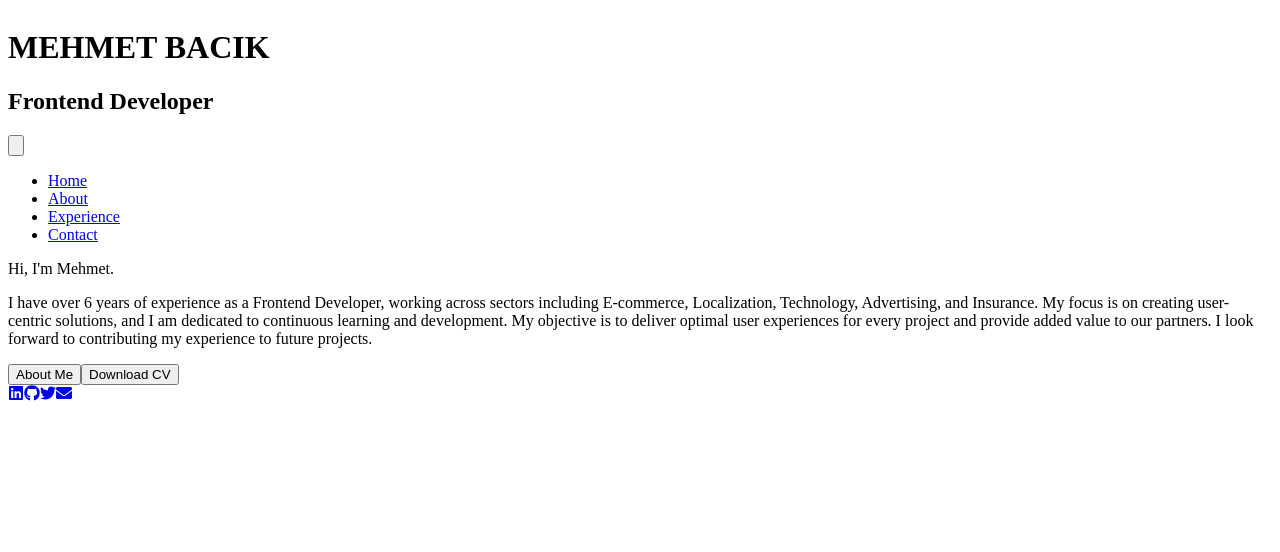
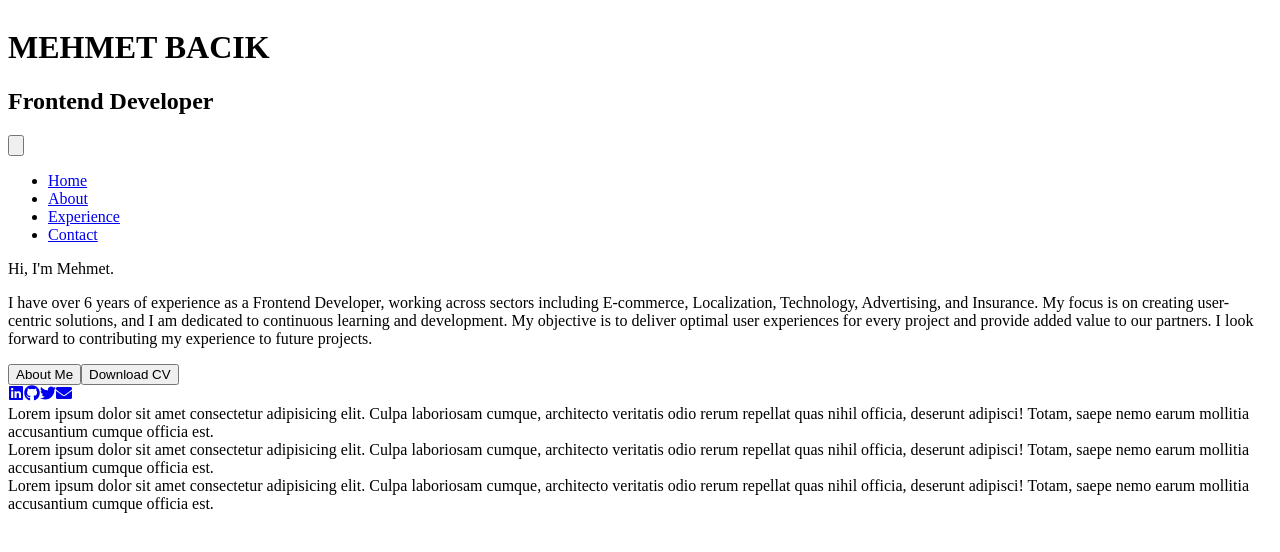
Before and after one commit to mehmetbacik/mehmetbacik.com, a Next.js app: page /home in a window 1280 px wide. Shown: the top 552 px of the page. Built offline with nearby package versions, Linux system fonts and the light colour scheme.

Commit message:
Update
Updated for Home Components and Footer Component.

```diff
--- a/src/app/about/page.tsx
+++ b/src/app/about/page.tsx
@@ -1,11 +1,13 @@
+import Header from "../../components/Header/Header";
+import Footer from "../../components/Footer/Footer";
 import About from "./components/About";
-import Header from "../../components/Header/Header";
 
 export default function Page() {
   return (
     <div>
       <Header />
       <About />
+      <Footer />
     </div>
   );
 }
--- a/src/app/contact/page.tsx
+++ b/src/app/contact/page.tsx
@@ -1,11 +1,13 @@
+import Header from "../../components/Header/Header";
+import Footer from "../../components/Footer/Footer";
 import Contact from "./components/Contact";
-import Header from "../../components/Header/Header";
 
 export default function Page() {
   return (
     <div>
       <Header />
       <Contact />
+      <Footer />
     </div>
   );
 }
--- a/src/app/experience/page.tsx
+++ b/src/app/experience/page.tsx
@@ -1,11 +1,13 @@
+import Header from "../../components/Header/Header";
+import Footer from "../../components/Footer/Footer";
 import Experience from "./components/Experience";
-import Header from "../../components/Header/Header";
 
 export default function Page() {
   return (
     <div>
       <Header />
       <Experience />
+      <Footer />
     </div>
   );
 }
--- /dev/null
+++ b/src/app/home/components/Experience.tsx
@@ -0,0 +1,14 @@
+const Experience = () => {
+  return (
+    <div id="experience">
+      <div className="container mx-auto px-4">
+        Lorem ipsum dolor sit amet consectetur adipisicing elit. Culpa
+        laboriosam cumque, architecto veritatis odio rerum repellat quas nihil
+        officia, deserunt adipisci! Totam, saepe nemo earum mollitia accusantium
+        cumque officia est.
+      </div>
+    </div>
+  );
+};
+
+export default Experience;
--- /dev/null
+++ b/src/app/home/components/TechStack.tsx
@@ -0,0 +1,14 @@
+const TechStack = () => {
+    return (
+      <div id="techstack">
+        <div className="container mx-auto px-4">
+          Lorem ipsum dolor sit amet consectetur adipisicing elit. Culpa
+          laboriosam cumque, architecto veritatis odio rerum repellat quas nihil
+          officia, deserunt adipisci! Totam, saepe nemo earum mollitia accusantium
+          cumque officia est.
+        </div>
+      </div>
+    );
+  };
+
+  export default TechStack;
--- a/src/app/home/page.tsx
+++ b/src/app/home/page.tsx
@@ -1,7 +1,11 @@
 import Header from "@/components/Header/Header";
+import Footer from "@/components/Footer/Footer";
 import About from "@/app/home/components/About";
 import Contact from "@/app/home/components/Contact";
+import Experience from "@/app/home/components/Experience";
+import TechStack from "@/app/home/components/TechStack";
 import styles from "../page.module.css";
+
 
 const Home = () => {
   return (
@@ -10,7 +14,10 @@ const Home = () => {
       <div className="container mx-auto px-4">
         <About />
         <Contact />
+        <Experience />
+        <TechStack />
       </div>
+      <Footer />
     </div>
   );
 };
--- /dev/null
+++ b/src/components/Footer/Footer.tsx
@@ -0,0 +1,14 @@
+const Footer = () => {
+  return (
+    <footer>
+      <div className="container mx-auto px-4">
+        Lorem ipsum dolor sit amet consectetur adipisicing elit. Culpa
+        laboriosam cumque, architecto veritatis odio rerum repellat quas nihil
+        officia, deserunt adipisci! Totam, saepe nemo earum mollitia accusantium
+        cumque officia est.
+      </div>
+    </footer>
+  );
+};
+
+export default Footer;
```
Also changed, not shown: src/components/Header.tsx (added).
